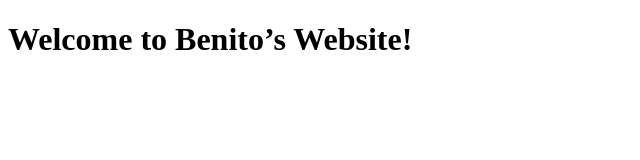
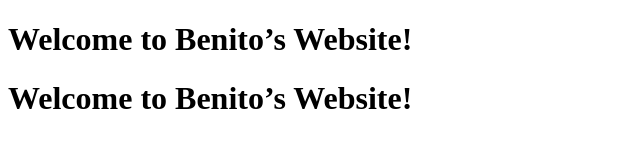
Before and after one commit to Dan-88888/repo-with-bini, a plain HTML site: page index.html in a window 1280 px wide. Shown: the whole page, without its empty margins (0-640 px from the left). Drawn offline with Linux system fonts and the light colour scheme.

Commit message:
add another h1

```diff
--- a/index.html
+++ b/index.html
@@ -7,5 +7,6 @@
 </head>
 <body>
     <h1>Welcome to Benito’s Website!</h1>
+    <h1>Welcome to Benito’s Website!</h1>
 </body>
 </html>
```
